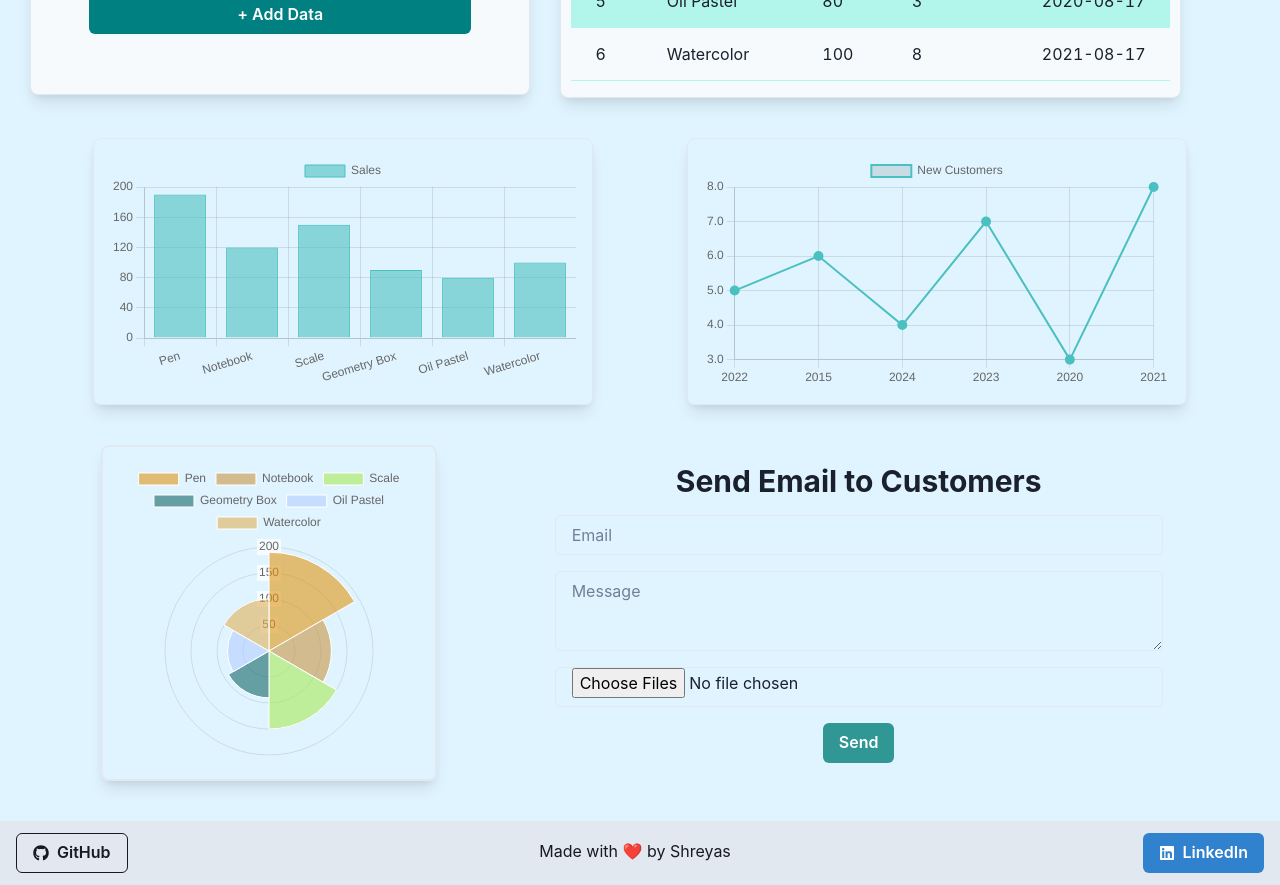
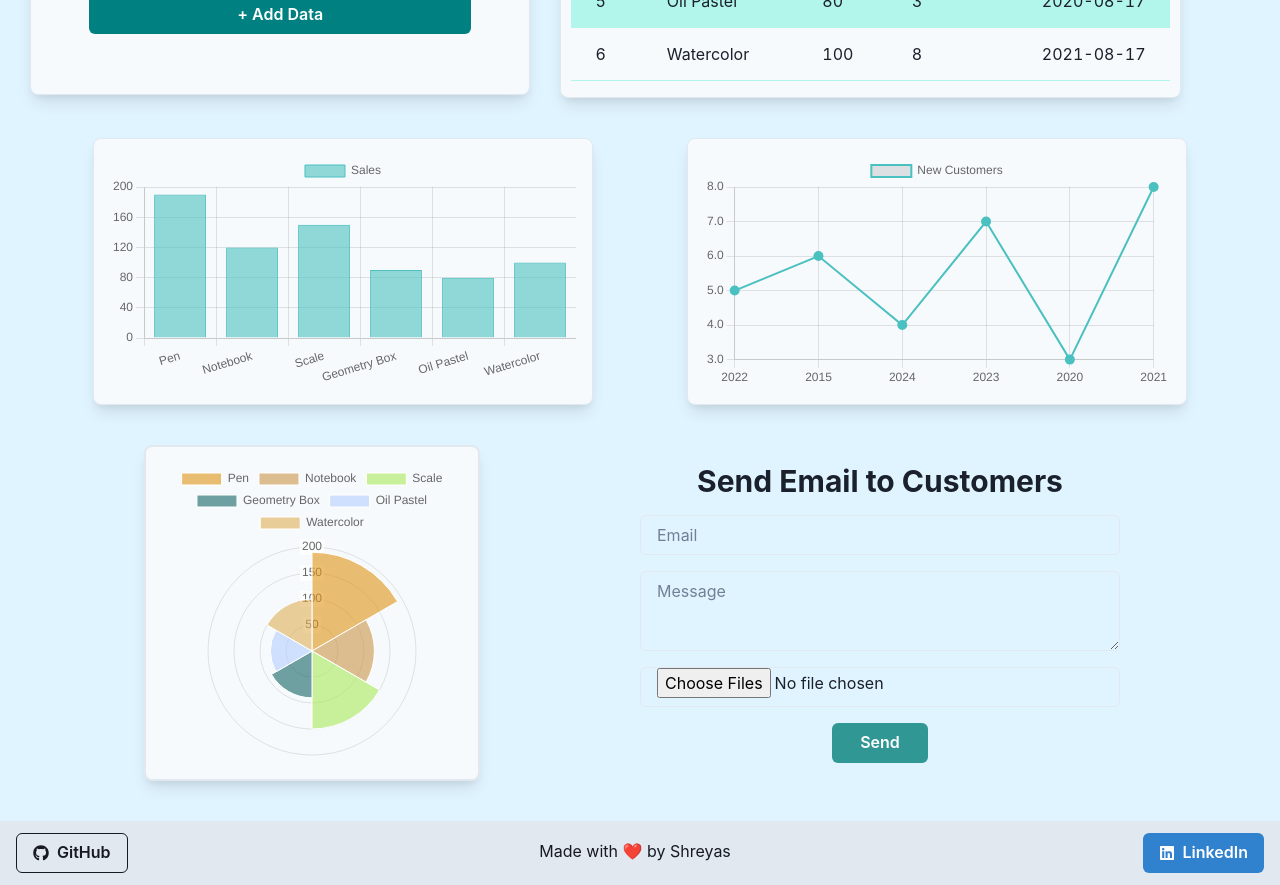
Before and after one commit to shreyaspathak11/dashboard-Assignment, a React (Create React App) app: page / in a window 1280 px wide. Shown: the part 700-1585 px from the top of the page. Built offline with nearby package versions, Linux system fonts and the light colour scheme.

Commit message:
Add Chakra UI color mode to BarChart, LineChart, and PolarChart components

```diff
--- a/src/components/Charts/BarChart.jsx
+++ b/src/components/Charts/BarChart.jsx
@@ -1,9 +1,11 @@
 import React from 'react';
 import {} from 'chart.js/auto';
 import { Bar } from 'react-chartjs-2';
-import { Box } from '@chakra-ui/react';
+import { Box, useColorModeValue } from '@chakra-ui/react';
 
 const BarChart = ({ data }) => {
+  const bgColor = useColorModeValue('gray.50', 'gray.800');
+  const borderColor = useColorModeValue('gray.200', 'gray.600');
   // Extracting product names and sales from the data
   const products = data.map(item => item.productName);
   const sales = data.map(item => item.sales);
@@ -36,7 +38,7 @@ const BarChart = ({ data }) => {
   };
 
   return (
-  <Box w="500px" p={4} boxShadow="lg" border="1px solid"  borderColor="gray.200" borderRadius="lg" transition="box-shadow 0.3s ease" _hover={{ boxShadow: "lg" }}>
+  <Box w="500px" p={4} boxShadow="lg" border="1px solid" bgColor={bgColor}  borderColor={borderColor} borderRadius="lg" transition="box-shadow 0.3s ease" _hover={{ boxShadow: "lg" }}>
     <Bar data={chartData} options={chartOptions} />
   </Box>
   );
--- a/src/components/Charts/LineChart.jsx
+++ b/src/components/Charts/LineChart.jsx
@@ -1,9 +1,11 @@
 import React from 'react';
 import {} from 'chart.js/auto';
 import { Line } from 'react-chartjs-2';
-import { Box } from '@chakra-ui/react';
+import { Box, useColorModeValue } from '@chakra-ui/react';
 
 const LineChart = ({ data }) => {
+  const bgColor = useColorModeValue('gray.50', 'gray.800');
+  const borderColor = useColorModeValue('gray.200', 'gray.600');
   // Extracting years and new customers from the data
   const years = data.map(item => new Date(item.date).getFullYear());
   const newCustomers = data.map(item => item.newCustomers);
@@ -38,7 +40,7 @@ const LineChart = ({ data }) => {
   };
 
   return (
-  <Box w="500px" p={4} boxShadow="lg" border="1px solid"  borderColor="gray.200" borderRadius="lg" transition="box-shadow 0.3s ease" _hover={{ boxShadow: "lg" }}>
+    <Box w="500px" p={4} boxShadow="lg" border="1px solid" bgColor={bgColor}  borderColor={borderColor} borderRadius="lg" transition="box-shadow 0.3s ease" _hover={{ boxShadow: "lg" }}>
     <Line data={chartData} options={chartOptions} />
   </Box>
     );
--- a/src/components/Charts/PolarChart.jsx
+++ b/src/components/Charts/PolarChart.jsx
@@ -1,9 +1,12 @@
 import React from 'react';
 import {} from 'chart.js/auto';
 import { PolarArea } from 'react-chartjs-2';
-import { Box } from '@chakra-ui/react';
+import { Box, useColorModeValue } from '@chakra-ui/react';
 
 const PolarChart = ({ data }) => {
+  const bgColor = useColorModeValue('gray.50', 'gray.800');
+  const borderColor = useColorModeValue('gray.200', 'gray.600');
+  const textColor = useColorModeValue('gray.800', 'gray.200');
   // Extracting product names and sales from the data
   const productNames = data.map(item => item.productName);
   const sales = data.map(item => item.sales);
@@ -25,7 +28,7 @@ const PolarChart = ({ data }) => {
   };
 
   return (
-  <Box p={4} boxShadow="lg" border="2px solid"  borderColor="gray.200" borderRadius="lg" transition="box-shadow 0.3s ease" _hover={{ boxShadow: "lg" }}>
+  <Box p={4} boxShadow="lg" border="2px solid" bgColor={bgColor} borderColor={borderColor} textColor={textColor} borderRadius="lg" transition="box-shadow 0.3s ease" _hover={{ boxShadow: "lg" }}>
   <PolarArea data={chartData} />
   </Box>
   );
--- a/src/components/Forms & Tables/EmailForm.jsx
+++ b/src/components/Forms & Tables/EmailForm.jsx
@@ -37,7 +37,7 @@ const EmailForm = () => {
   };
 
   return (
-    <Box p={4} w="50%"  margin="0 ">
+    <Box p={4} w="40%"  margin="0">
       <Heading as="h2" size="lg" mb={4}>Send Email to Customers</Heading>
       <form onSubmit={handleSubmit}>
         <Input
@@ -73,7 +73,7 @@ const EmailForm = () => {
             />
           </Flex>
         ))}
-        <Button type="submit" colorScheme="teal">Send</Button>
+        <Button w="20%" type="submit" colorScheme="teal" _hover={{ bgColor: "gray.400", color:"teal" }}>Send</Button>
       </form>
     </Box>
   );
```
